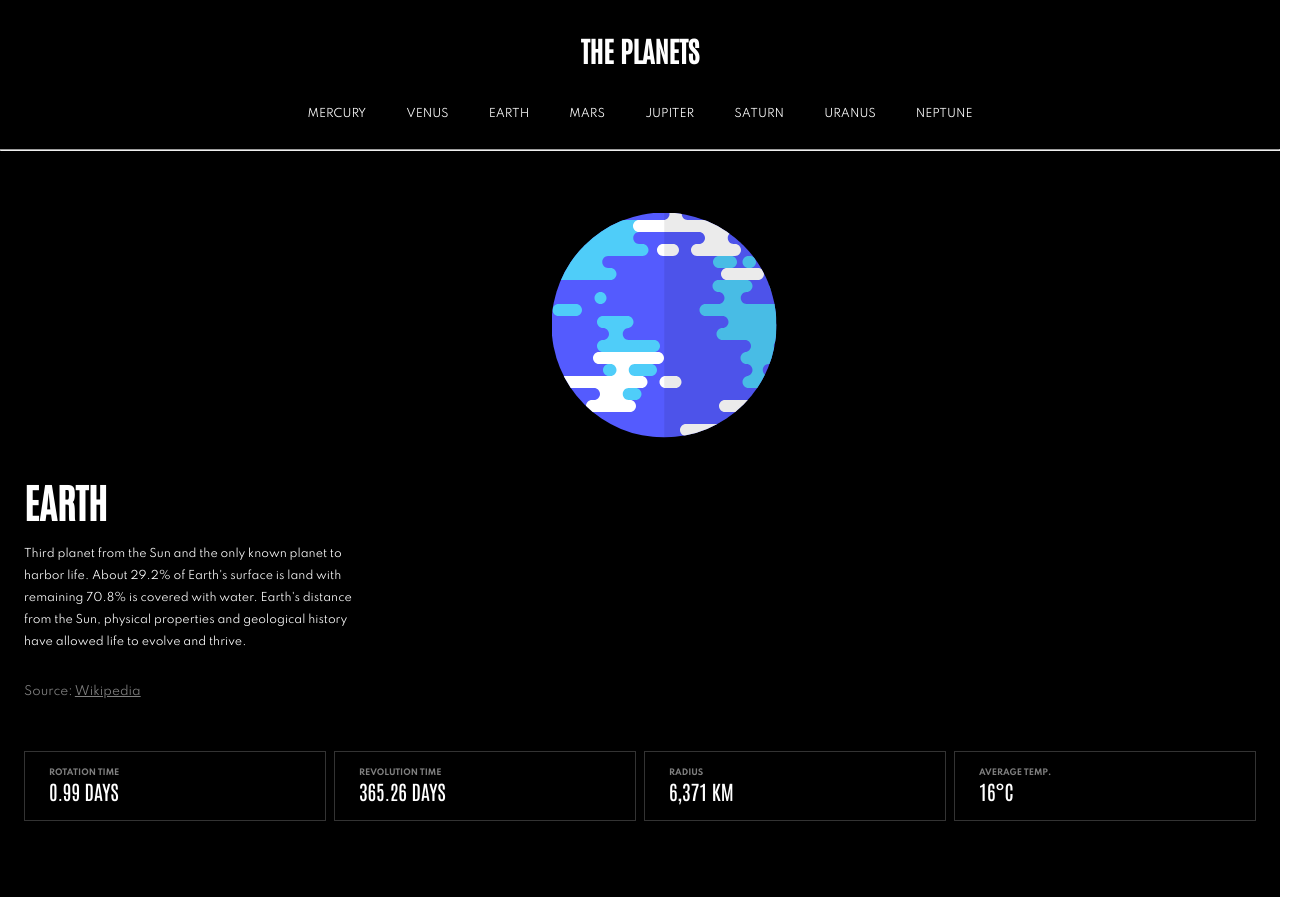
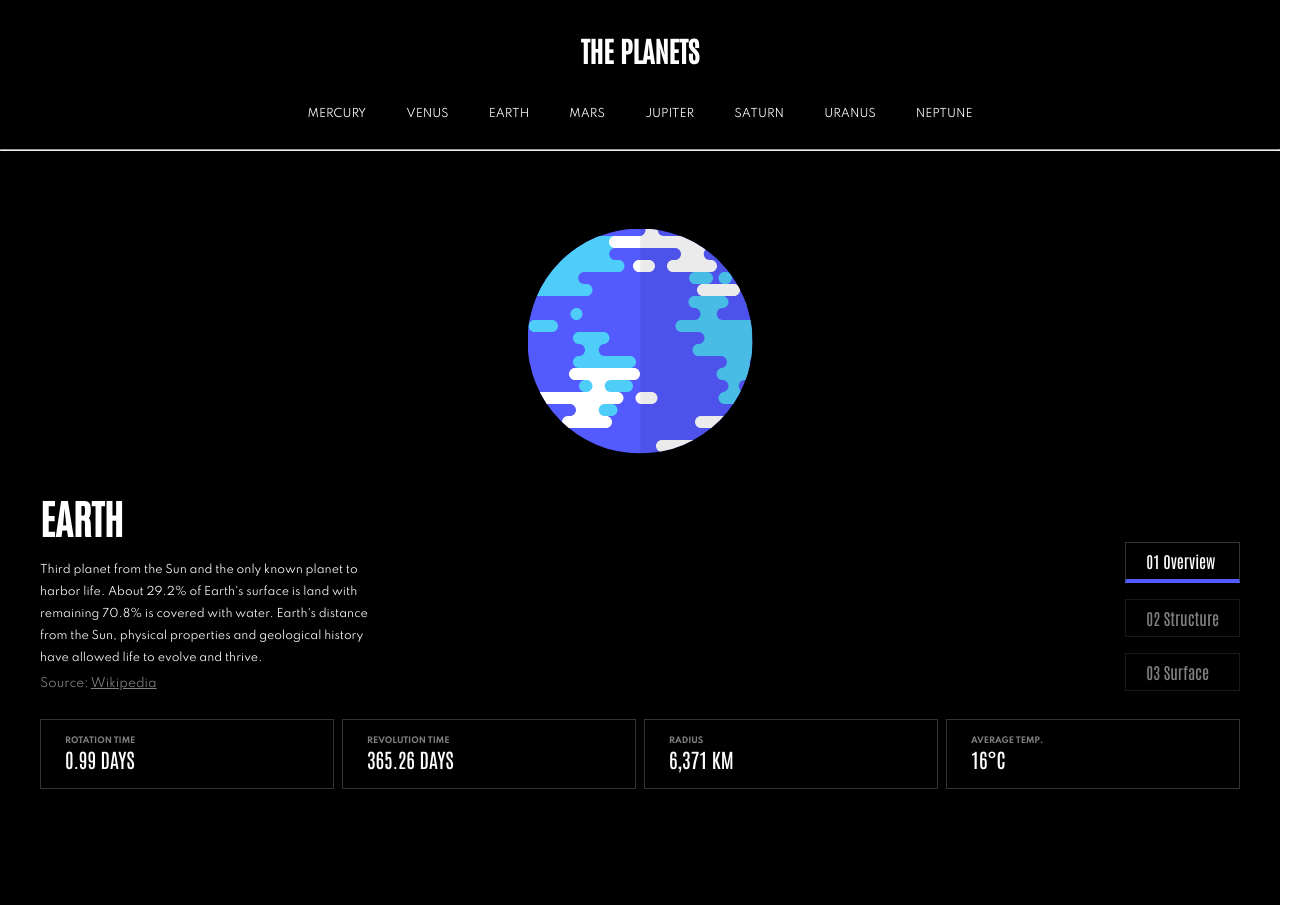
Before and after one commit to RickyReyes/planets-ts, a React (Vite) app: page /earth in a window 1280 px wide. Shown: the whole page, 1304 px wide, since content can reach past the window. Built offline with nearby package versions, Linux system fonts and the light colour scheme.

Commit message:
tablet slider css started

```diff
--- a/src/components/Layout.tsx
+++ b/src/components/Layout.tsx
@@ -2,7 +2,7 @@ import { Planet } from "../types";
 
 import { Dispatch, SetStateAction } from "react";
 import Header from "../components/Header";
-import PlanetSlider from "../components/PlanetSlider";
+import PlanetView from "../components/PlanetView";
 import PlanetsNav from "../components/PlanetsNav";
 import { Outlet } from "react-router-dom";
 
@@ -14,7 +14,7 @@ export default function Layout({ planets, setShowMobileMenu }: IHeaderProps) {
   return (
     <>
       <Header setShowMobileMenu={setShowMobileMenu} />
-      <PlanetSlider />
+      <PlanetView tabletSlider={false} />
       <PlanetsNav planets={planets} isMobileMenu={false} />
       <Outlet />
     </>
--- a/src/components/PlanetDetail.tsx
+++ b/src/components/PlanetDetail.tsx
@@ -1,4 +1,6 @@
 import { Planet } from "../types";
+import PlanetView from "./PlanetView";
+
 type PlanetDetailProps = {
   currentPlanet: Planet | null;
   view: string;
@@ -27,6 +29,8 @@ export default function PlanetDetail({
       <div className="planet-detail__img-container">
         <img className="planet-detail__img" src={`.${imageUrl}`} />
       </div>
+      <div className="planet-detail__flex">
+        <div className="planet-detail__flex--left">
           <h1 className="planet-detail__name">{currentPlanet?.name}</h1>
           <p className="planet-detail__text">{textObj?.content}</p>
           <small className="planet-detail__source">
@@ -35,6 +39,11 @@ export default function PlanetDetail({
               Wikipedia
             </a>
           </small>
+        </div>
+        <div className="planet-detail__flex--right">
+          <PlanetView tabletSlider={true} />
+        </div>
+      </div>
     </section>
   );
 }
--- /dev/null
+++ b/src/components/PlanetView.tsx
@@ -0,0 +1,46 @@
+import { NavLink, useParams } from "react-router-dom";
+
+import { getPlanetColor } from "../utils";
+
+type PlanetSliderProps = {
+  tabletSlider: boolean;
+};
+
+export default function PlanetView({ tabletSlider }: PlanetSliderProps) {
+  let { planet } = useParams();
+  if (!planet) planet = "mercury";
+
+  const activeStyles = {
+    color: "white",
+    borderBottom: `4px solid ${getPlanetColor(planet)}`,
+  };
+  const inactiveStyles = { color: "white", opacity: 0.5 };
+
+  const cssClass = tabletSlider ? "tablet-slider" : "mobile-slider";
+  return (
+    <nav className={cssClass}>
+      <NavLink
+        style={({ isActive }) => (isActive ? activeStyles : inactiveStyles)}
+        className={`${cssClass}__link`}
+        to={`/${planet}`}
+        end
+      >
+        {cssClass == "tablet-slider" && "01 "}Overview
+      </NavLink>
+      <NavLink
+        style={({ isActive }) => (isActive ? activeStyles : inactiveStyles)}
+        className={`${cssClass}__link`}
+        to={`/${planet}/structure`}
+      >
+        {cssClass == "tablet-slider" && "02 "}Structure
+      </NavLink>
+      <NavLink
+        style={({ isActive }) => (isActive ? activeStyles : inactiveStyles)}
+        className={`${cssClass}__link`}
+        to={`/${planet}/surface`}
+      >
+        {cssClass == "tablet-slider" && "03 "}Surface
+      </NavLink>
+    </nav>
+  );
+}
--- a/src/index.css
+++ b/src/index.css
@@ -98,11 +98,6 @@ a {
   z-index: 2;
 }
 
-.planet-slider a {
-  color: rgba(255, 255, 255, 0.2);
-  text-decoration: none;
-}
-
 .planets-nav {
   display: none;
 }
@@ -110,7 +105,7 @@ a {
   display: none;
 }
 
-.slider {
+.mobile-slider {
   padding: 1.5rem;
   padding-bottom: 0;
   display: flex;
@@ -121,30 +116,35 @@ a {
   letter-spacing: 1.92857px;
   border-bottom: 1px solid rgba(255, 255, 255, 0.2);
 }
-.slider__link {
-  color: white;
+.mobile-slider__link {
   padding-bottom: 1rem;
+  color: rgba(255, 255, 255, 0.2);
+  text-decoration: none;
 }
 
-.planet__detail {
+.tablet-slider {
+  display: none;
+}
+
+.planet {
   padding: 1.5rem;
-  position: relative;
 }
 
 .planet-detail {
+  position: relative;
   display: flex;
   flex-direction: column;
   align-items: center;
   text-align: center;
 }
 .planet-detail__img-container {
+  width: auto;
   position: absolute;
-  width: 100%;
   height: 300px;
 }
 .planet-detail__img {
   display: block;
-  position: absolute;
+  position: relative;
   transform: scale(0.5) translateX(-100%) translateY(-50%);
   left: 50%;
   top: 50%;
@@ -179,7 +179,7 @@ a {
   flex-direction: column;
   align-items: stretch;
   gap: 0.5rem;
-  margin: 1.75rem 1.5rem;
+  margin: 1.75rem 0;
 }
 
 .planet-stat {
@@ -211,8 +211,29 @@ a {
   .header__hamburger {
     display: none;
   }
-  .slider {
+  .mobile-slider {
     display: none;
+  }
+  .planet {
+    padding: 2.5rem;
+  }
+  .planet-detail__flex {
+    display: flex;
+    align-items: flex-end;
+    justify-content: space-between;
+    width: 100%;
+  }
+  .planet-detail__img-container {
+    align-self: center;
+  }
+  .tablet-slider {
+    display: flex;
+    flex-direction: column;
+    gap: 1rem;
+  }
+  .tablet-slider__link {
+    border: 1px solid rgba(255, 255, 255, 0.2);
+    padding: 0.5rem 1.25rem;
   }
   .planets-nav {
     display: flex;
--- a/src/index.scss
+++ b/src/index.scss
@@ -128,13 +128,6 @@ a {
   }
 }
 
-.planet-slider {
-  a {
-    color: rgba(white, 0.2);
-    text-decoration: none;
-  }
-}
-
 .planets-nav {
   display: none;
   &__hr {
@@ -142,7 +135,7 @@ a {
   }
 }
 
-.slider {
+.mobile-slider {
   padding: 1.5rem;
   padding-bottom: 0;
   display: flex;
@@ -153,31 +146,33 @@ a {
   letter-spacing: 1.92857px;
   border-bottom: 1px solid rgba(white, 0.2);
   &__link {
-    color: white;
     padding-bottom: 1rem;
+    color: rgba(white, 0.2);
+    text-decoration: none;
   }
 }
 
+.tablet-slider {
+  display: none;
+}
 .planet {
-  &__detail {
-    padding: 1.5rem;
-    position: relative;
-  }
+  padding: 1.5rem;
 }
 
 .planet-detail {
+  position: relative;
   display: flex;
   flex-direction: column;
   align-items: center;
   text-align: center;
   &__img-container {
+    width: auto;
     position: absolute;
-    width: 100%;
     height: 300px;
   }
   &__img {
     display: block;
-    position: absolute;
+    position: relative;
     transform: scale(0.5) translateX(-100%) translateY(-50%);
     left: 50%;
     top: 50%;
@@ -213,7 +208,7 @@ a {
   flex-direction: column;
   align-items: stretch;
   gap: 0.5rem;
-  margin: 1.75rem 1.5rem;
+  margin: 1.75rem 0;
 }
 
 .planet-stat {
@@ -245,8 +240,36 @@ a {
       display: none;
     }
   }
-  .slider {
+
+  .mobile-slider {
     display: none;
+  }
+
+  .planet {
+    padding: 2.5rem;
+  }
+
+  .planet-detail {
+    &__flex {
+      display: flex;
+      align-items: flex-end;
+      justify-content: space-between;
+      width: 100%;
+    }
+    &__img-container {
+      align-self: center;
+    }
+    &__img {
+    }
+  }
+  .tablet-slider {
+    display: flex;
+    flex-direction: column;
+    gap: 1rem;
+    &__link {
+      border: 1px solid rgba(white, 0.2);
+      padding: 0.5rem 1.25rem;
+    }
   }
   .planets-nav {
     display: flex;
@@ -270,8 +293,6 @@ a {
   .planet-detail {
     text-align: left;
     align-items: start;
-    &__name {
-    }
     &__text {
       max-width: 37ch;
     }
--- a/src/pages/Planet.tsx
+++ b/src/pages/Planet.tsx
@@ -23,9 +23,7 @@ export default function Planet() {
   if (!currentPlanet) return <h1>Loading...</h1>;
   return (
     <section className="planet">
-      <div className="planet__detail">
-        <Outlet context={{ currentPlanet }} />
-      </div>
+      <Outlet context={{ currentPlanet }} />
       <PlanetStats currentPlanet={currentPlanet} />
     </section>
   );
```
Also changed, not shown: 1 other file (tests, documents, lock files or other folders). Lines whose indentation alone changed are shown as unchanged.
